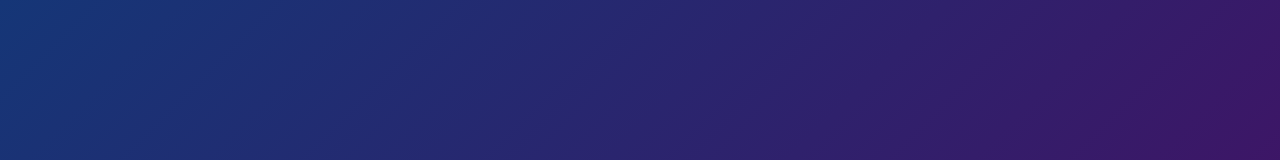
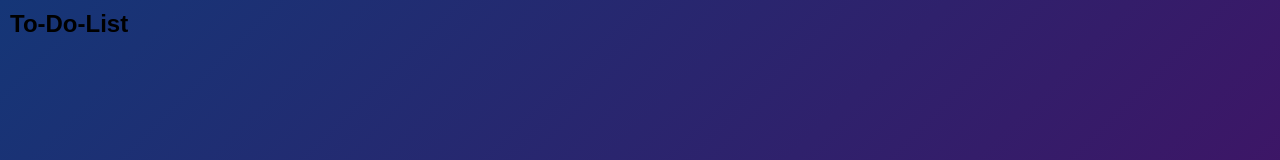
Before and after one commit to MykKushchynskyi/To-Do-List-Native-JS, a plain HTML site: page index.html in a window 1280 px wide. Shown: the top 160 px of the page. Drawn offline with Linux system fonts and the light colour scheme.

Commit message:
add title

```diff
--- a/index.html
+++ b/index.html
@@ -8,7 +8,9 @@
     <link rel="stylesheet" href="./style.css" />
   </head>
   <body>
-    <div class="container"></div>
+    <div class="container">
+      <h2>To-Do-List</h2>
+    </div>
     <script src="./index.js"></script>
   </body>
 </html>
```
